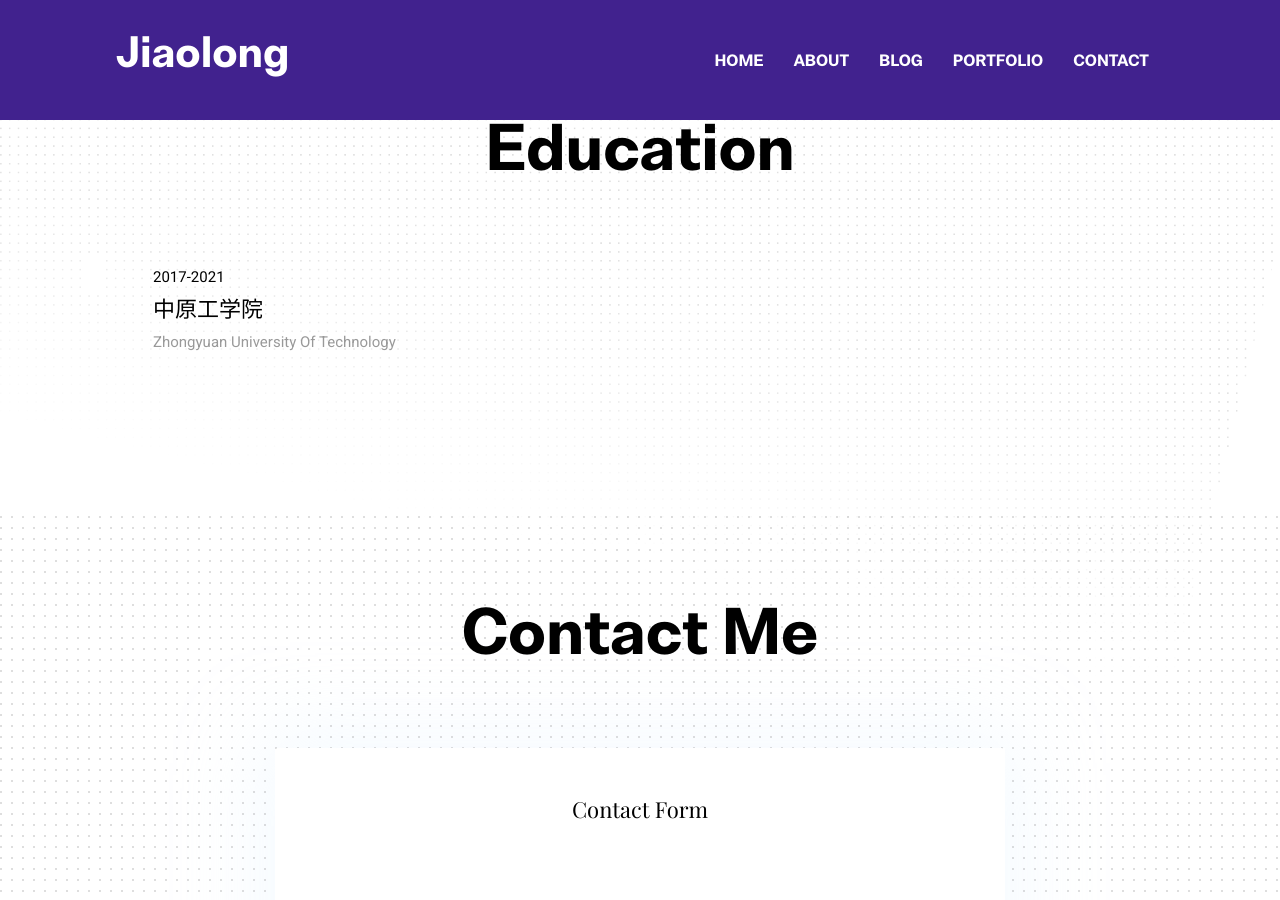
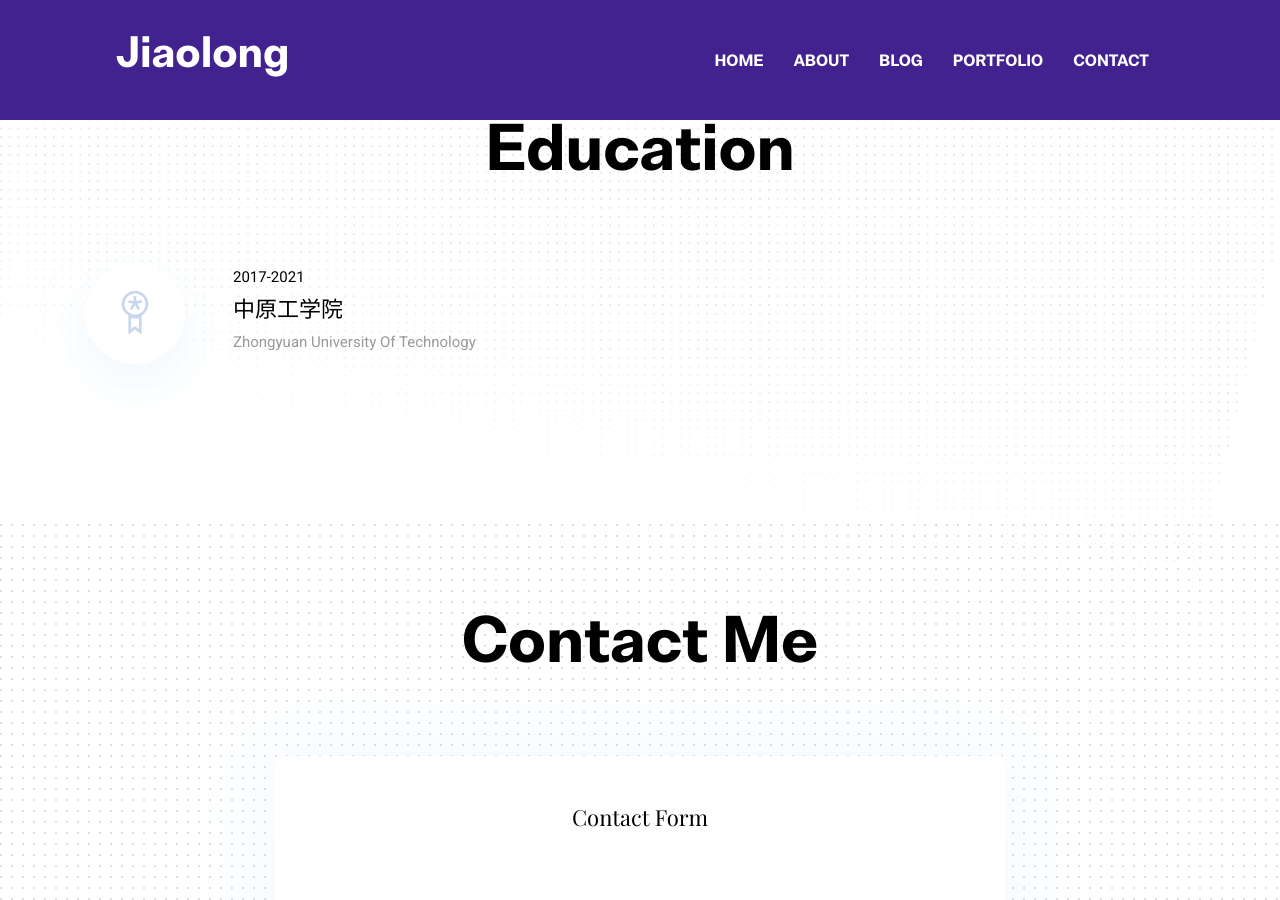
Before and after one commit to iwangjiaolong/iwangjiaolong.github.io, a Jekyll site: the page built from index.html, in a window 1280 px wide and 900 px high, scrolled down 1741 px. Built offline with Jekyll 4.4.1, drawn with Linux system fonts in a browser that asks for light colours.

Commit message:
Update education-section.html

```diff
--- a/_includes/education-section.html
+++ b/_includes/education-section.html
@@ -10,7 +10,7 @@
       <div class="col-lg-6 col-md-6 mb-80">
         <div class="d-flex">
           <div class="mr-lg-5 mr-3">
-            <i src="/assets/images/about/author.jpg" alt="Johnathan Smith" class="img-fluid w-100 rounded-lg border-thick border-white">
+            <i class="ti-medall icon icon-light icon-bg bg-white shadow rounded-circle d-block" src="/assets/images/about/author.jpg" >
 
             </i>
           </div>
```
